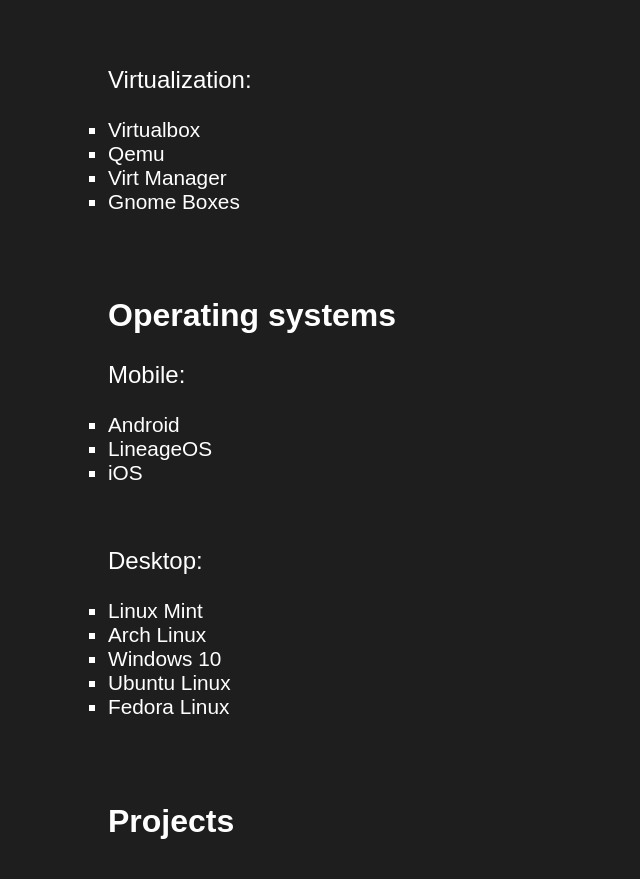
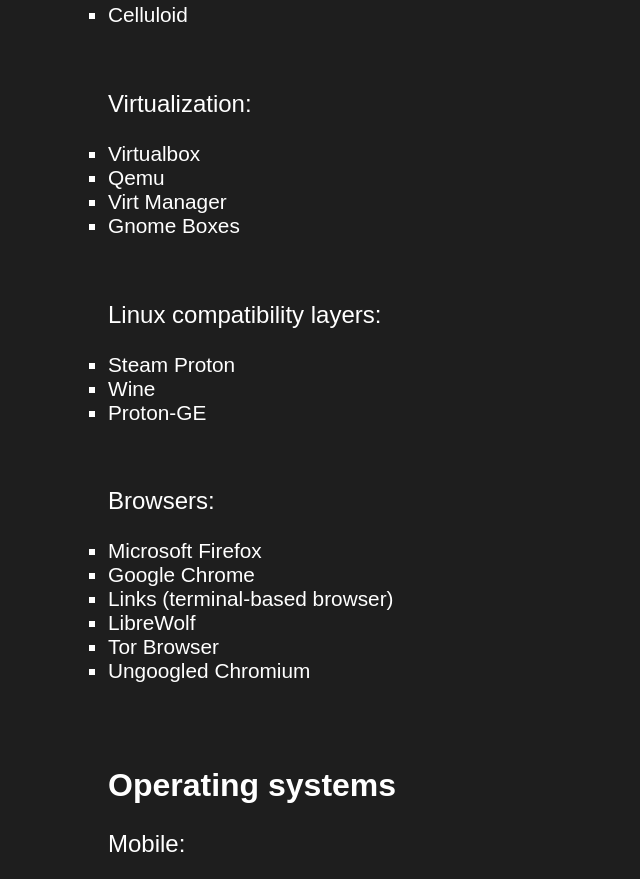
Before and after one commit to agarwal-madhava/personal-homepage, a plain HTML site: page index.html in a window 1280 px wide. Shown: the part 2529-3408 px from the top of the page, without its empty margins (0-640 px from the left). Drawn offline with Linux system fonts and the light colour scheme.

Commit message:
im about to replace the index html so i will commit

```diff
--- a/index.html
+++ b/index.html
@@ -101,6 +101,7 @@
         <li>GPU Screen Recorder</li>
         <li>YouCut</li>
         <li>LibreCut</li>
+        <li>Celluloid</li>
     </ul>
     <br>
     <p>Virtualization:</p>
@@ -109,6 +110,23 @@
         <li>Qemu</li>
         <li>Virt Manager</li>
         <li>Gnome Boxes</li>
+    </ul>
+    <br>
+    <p>Linux compatibility layers:</p>
+    <ul>
+        <li>Steam Proton</li>
+        <li>Wine</li>
+        <li>Proton-GE</li>
+    </ul>
+    <br>
+    <p>Browsers:</p>
+    <ul>
+        <li>Microsoft Firefox</li>
+        <li>Google Chrome</li>
+        <li>Links (terminal-based browser)</li>
+        <li>LibreWolf</li>
+        <li>Tor Browser</li>
+        <li>Ungoogled Chromium</li>
     </ul>
 
     <br>
```
